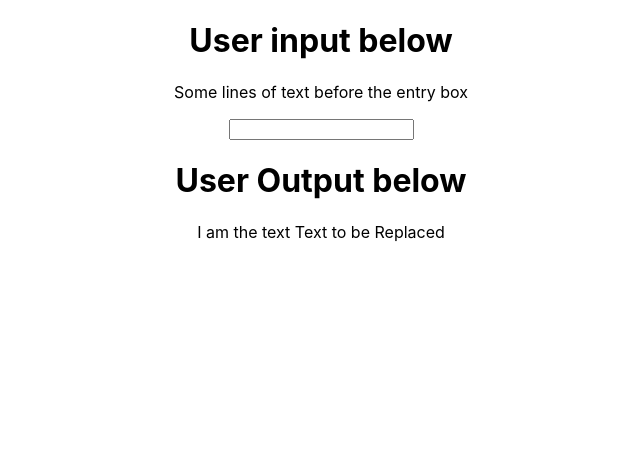
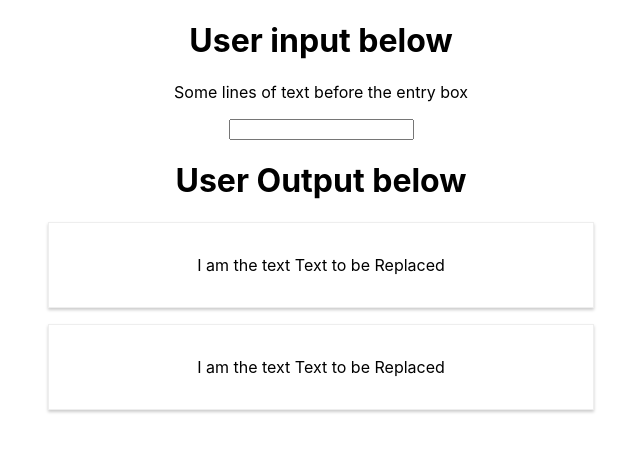
Before and after one commit to lucianboatright/React_udemy_assigments, a React (Create React App) app: page / in a window 1280 px wide. Shown: the top 452 px of the page, without its empty margins (319-959 px from the left). Built offline with nearby package versions, Linux system fonts and the light colour scheme.

Commit message:
added css files and refactoring

```diff
--- a/src/App.js
+++ b/src/App.js
@@ -26,9 +26,8 @@ class App extends Component {
           changed={this.wordInputHandeler}
         />
         <h1>User Output below</h1>
-        <UserOutput
-          inputText={this.state.inputText}> try somting
-        </UserOutput>
+        <UserOutput inputText={this.state.inputText} />
+        <UserOutput inputText={this.state.inputText} />
       </div>
     );
 
--- /dev/null
+++ b/src/UserInput/userInput.css
@@ -0,0 +1,8 @@
+.UserInput {
+    width: 40%;
+    margin: 16px auto;
+    border: 1px solid #eee;
+    box-shadow: 0 2px 3px #ccc;
+    padding: 16px;
+    text-align: center;
+}
--- a/src/UserInput/userInput.js
+++ b/src/UserInput/userInput.js
@@ -1,5 +1,5 @@
 import React from 'react'
-// import './Userinput.css'
+import './userInput.css'
 
 const userInput = (props) => {
     return (
--- /dev/null
+++ b/src/UserOutput/userOutput.css
@@ -0,0 +1,8 @@
+.UserOutput {
+    width: 40%;
+    margin: 16px auto;
+    border: 1px solid #eee;
+    box-shadow: 0 2px 3px #ccc;
+    padding: 16px;
+    text-align: center;
+}
--- a/src/UserOutput/userOutput.js
+++ b/src/UserOutput/userOutput.js
@@ -1,4 +1,5 @@
 import React from 'react'
+import './userOutput.css'
 // import './Userinput.css'
 
 const userOutput = (props) => {
```
